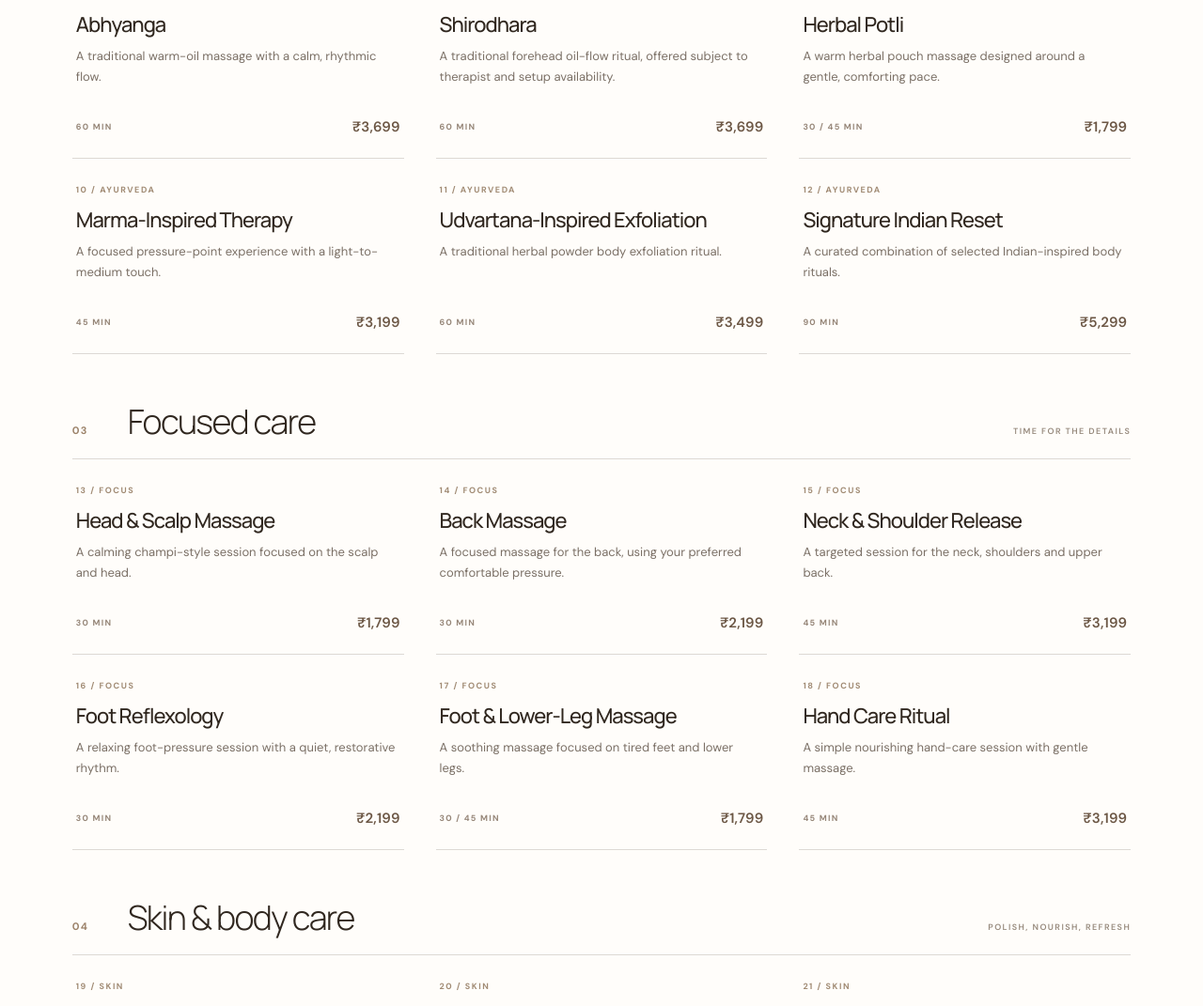
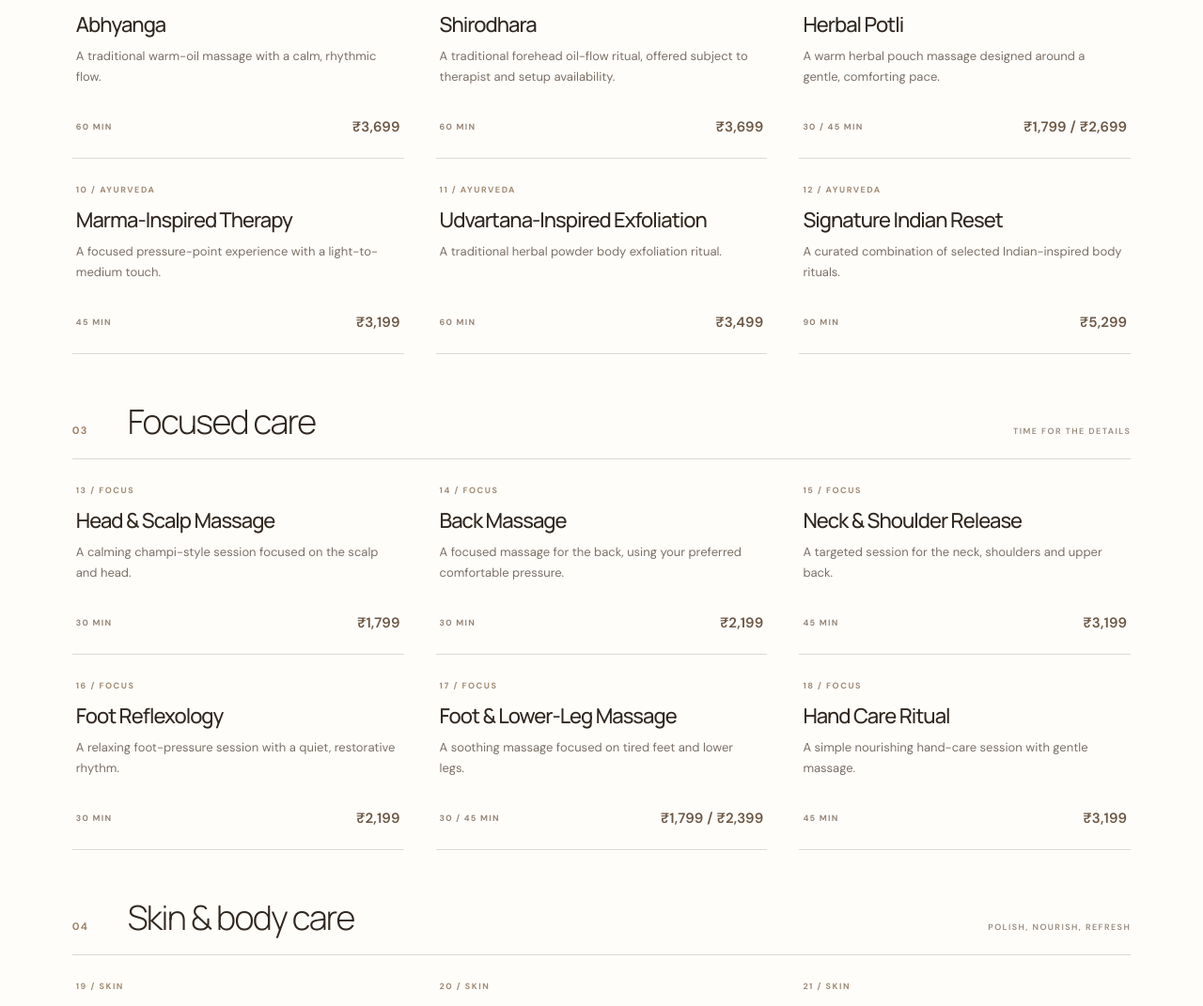
Before and after one commit to shubhm-01/nisha-daynight-spa, a plain HTML site: page index.html in a window 1280 px wide. Shown: the part 2385-3456 px from the top of the page at 94% size. Drawn offline with Linux system fonts and the light colour scheme.

Commit message:
Clarify short-session and extended-session prices

```diff
--- a/index.html
+++ b/index.html
@@ -131,7 +131,7 @@
         <div class="treatment-grid">
           <article class="treatment-card"><div class="treatment-number">07 / AYURVEDA</div><h4>Abhyanga</h4><p>A traditional warm-oil massage with a calm, rhythmic flow.</p><div class="treatment-meta"><span>60 MIN</span><strong>₹3,699</strong></div></article>
           <article class="treatment-card"><div class="treatment-number">08 / AYURVEDA</div><h4>Shirodhara</h4><p>A traditional forehead oil-flow ritual, offered subject to therapist and setup availability.</p><div class="treatment-meta"><span>60 MIN</span><strong>₹3,699</strong></div></article>
-          <article class="treatment-card"><div class="treatment-number">09 / AYURVEDA</div><h4>Herbal Potli</h4><p>A warm herbal pouch massage designed around a gentle, comforting pace.</p><div class="treatment-meta"><span>30 / 45 MIN</span><strong>₹1,799</strong></div></article>
+          <article class="treatment-card"><div class="treatment-number">09 / AYURVEDA</div><h4>Herbal Potli</h4><p>A warm herbal pouch massage designed around a gentle, comforting pace.</p><div class="treatment-meta"><span>30 / 45 MIN</span><strong>₹1,799 / ₹2,699</strong></div></article>
           <article class="treatment-card"><div class="treatment-number">10 / AYURVEDA</div><h4>Marma-Inspired Therapy</h4><p>A focused pressure-point experience with a light-to-medium touch.</p><div class="treatment-meta"><span>45 MIN</span><strong>₹3,199</strong></div></article>
           <article class="treatment-card"><div class="treatment-number">11 / AYURVEDA</div><h4>Udvartana-Inspired Exfoliation</h4><p>A traditional herbal powder body exfoliation ritual.</p><div class="treatment-meta"><span>60 MIN</span><strong>₹3,499</strong></div></article>
           <article class="treatment-card"><div class="treatment-number">12 / AYURVEDA</div><h4>Signature Indian Reset</h4><p>A curated combination of selected Indian-inspired body rituals.</p><div class="treatment-meta"><span>90 MIN</span><strong>₹5,299</strong></div></article>
@@ -145,7 +145,7 @@
           <article class="treatment-card"><div class="treatment-number">14 / FOCUS</div><h4>Back Massage</h4><p>A focused massage for the back, using your preferred comfortable pressure.</p><div class="treatment-meta"><span>30 MIN</span><strong>₹2,199</strong></div></article>
           <article class="treatment-card"><div class="treatment-number">15 / FOCUS</div><h4>Neck &amp; Shoulder Release</h4><p>A targeted session for the neck, shoulders and upper back.</p><div class="treatment-meta"><span>45 MIN</span><strong>₹3,199</strong></div></article>
           <article class="treatment-card"><div class="treatment-number">16 / FOCUS</div><h4>Foot Reflexology</h4><p>A relaxing foot-pressure session with a quiet, restorative rhythm.</p><div class="treatment-meta"><span>30 MIN</span><strong>₹2,199</strong></div></article>
-          <article class="treatment-card"><div class="treatment-number">17 / FOCUS</div><h4>Foot &amp; Lower-Leg Massage</h4><p>A soothing massage focused on tired feet and lower legs.</p><div class="treatment-meta"><span>30 / 45 MIN</span><strong>₹1,799</strong></div></article>
+          <article class="treatment-card"><div class="treatment-number">17 / FOCUS</div><h4>Foot &amp; Lower-Leg Massage</h4><p>A soothing massage focused on tired feet and lower legs.</p><div class="treatment-meta"><span>30 / 45 MIN</span><strong>₹1,799 / ₹2,399</strong></div></article>
           <article class="treatment-card"><div class="treatment-number">18 / FOCUS</div><h4>Hand Care Ritual</h4><p>A simple nourishing hand-care session with gentle massage.</p><div class="treatment-meta"><span>45 MIN</span><strong>₹3,199</strong></div></article>
         </div>
       </div>
```
